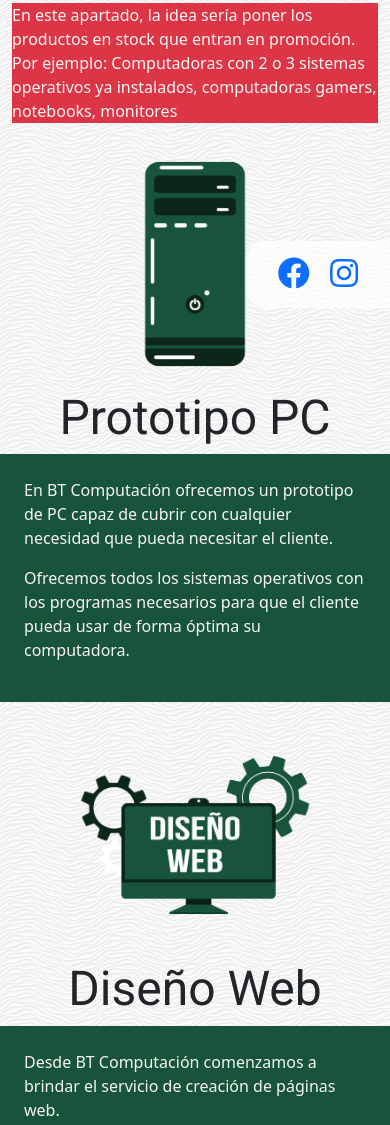
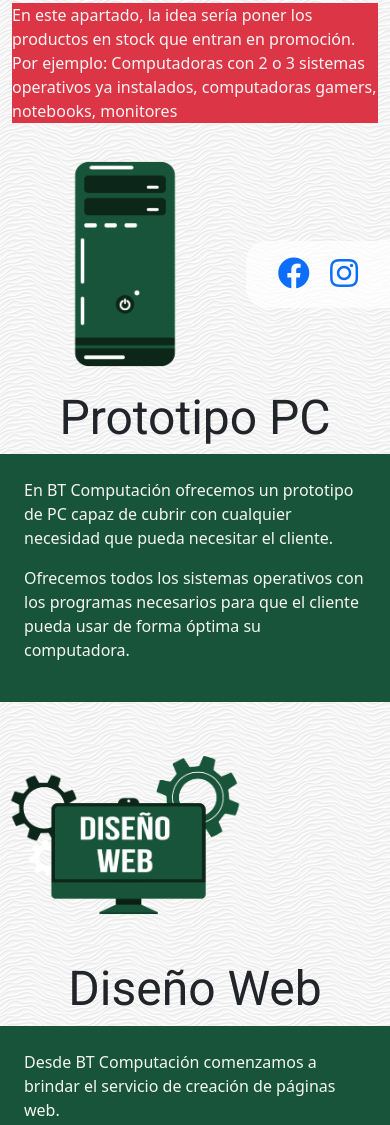
Before and after one commit to benjapaz57/Clase-15, a website: page productos.html in a window 390 px wide. Shown: the part 409-1534 px from the top of the page. Drawn offline with nearby package versions, Linux system fonts and the light colour scheme.

Commit message:
responsive img prod

```diff
--- a/productos.html
+++ b/productos.html
@@ -83,7 +83,7 @@
     </header>
 </main>
     <section>
-        <div class="imgCenter imgPagos">
+        <div class="imgCenter imgProd">
             <img src="img/gabinete.png" alt="prototipopc">
         </div>
         <h1 class="fontTitulos">Prototipo PC</h1>
@@ -93,7 +93,7 @@
         </div>
     </section>
     <section>
-        <div class="imgCenter imgPagos">
+        <div class="imgCenter imgProd">
             <img src="img/diseño.png" alt="diseñoweb">
         </div>
         <h1 class="fontTitulos">Diseño Web</h1>
--- a/sass/_content.scss
+++ b/sass/_content.scss
@@ -38,7 +38,7 @@ h3{
         justify-content: center;
     }
     .imgProd{
-        width: 200px;
+        width: 30%;
         height: 250px;
         display: flex;
         justify-content: start;
```
Also changed, not shown: css/main.css.
